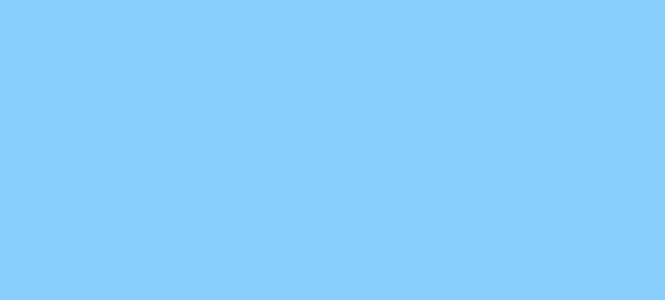
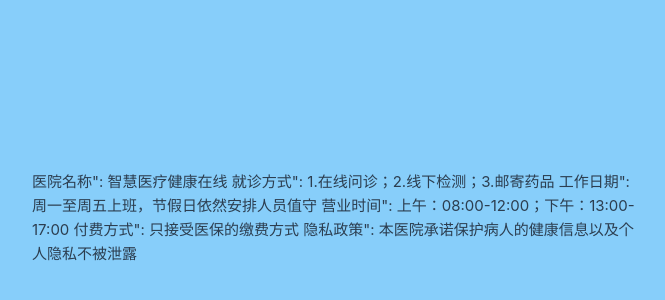
Before and after one commit to Matteotti/FxxkSoftwareEngineering, a Vue app: page /home/hospitalInfo in a window 1280 px wide. Before the commit this address had no page. Shown: the part 182-482 px from the top of the page, without its empty margins (384-1049 px from the left). Built offline with nearby package versions, Linux system fonts and the light colour scheme.

Commit message:
[NEW] HospitalInfo

```diff
--- /dev/null
+++ b/src/components/HospitalInfoButton.vue
@@ -0,0 +1,23 @@
+<script setup lang="ts">
+import label_input from './LabelInput.vue';
+import { reactive, ref } from 'vue';
+import { md5 } from 'js-md5';
+import axios from 'axios';
+axios.defaults.baseURL = "/api"
+</script>
+
+<template>
+    <div>
+        <button @click="QueryHospitalInfo">医院信息</button>
+    </div>
+</template>
+
+<script lang="ts">
+export default {
+    methods: {
+        QueryHospitalInfo() {
+            this.$router.push('home/hospitalInfo')
+        }
+    }
+}
+</script>
--- a/src/router/index.ts
+++ b/src/router/index.ts
@@ -3,6 +3,7 @@ import WelcomeView from '../views/WelcomeView.vue'
 import LoginView from '../views/LoginView.vue'
 import RegisterView from '../views/RegisterView.vue'
 import HomeView from '../views/HomeView.vue'
+import HospitalInfo from '../views/HospitalInfo.vue'
 
 const router = createRouter({
   history: createWebHistory(import.meta.env.BASE_URL),
@@ -26,6 +27,11 @@ const router = createRouter({
       path: '/home/',
       name: 'home',
       component: HomeView
+    },
+    {
+      path: '/home/hospitalInfo',
+      name: 'HospitalInfo',
+      component: HospitalInfo
     }
   ]
 })
--- a/src/views/HomeView.vue
+++ b/src/views/HomeView.vue
@@ -1,14 +1,14 @@
 <script setup lang="ts">
 import UserInfoTable from '../components/UserInfo.vue'
+import HospitalInfoButton from '../components/HospitalInfoButton.vue'
 </script>
 
 <template>
     <main>
         <div>
             主页面
-
+            <HospitalInfoButton />
             <UserInfoTable />
-      <LoginRegisterSelection />
         </div>
     </main>
 </template>
--- /dev/null
+++ b/src/views/HospitalInfo.vue
@@ -0,0 +1,12 @@
+<template>
+    <main>
+        <div>
+            医院名称": 智慧医疗健康在线
+            就诊方式": 1.在线问诊；2.线下检测；3.邮寄药品
+            工作日期": 周一至周五上班，节假日依然安排人员值守
+            营业时间": 上午：08:00-12:00；下午：13:00-17:00
+            付费方式": 只接受医保的缴费方式
+            隐私政策": 本医院承诺保护病人的健康信息以及个人隐私不被泄露
+        </div>
+    </main>
+</template>
```
Lines whose indentation alone changed are shown as unchanged.
